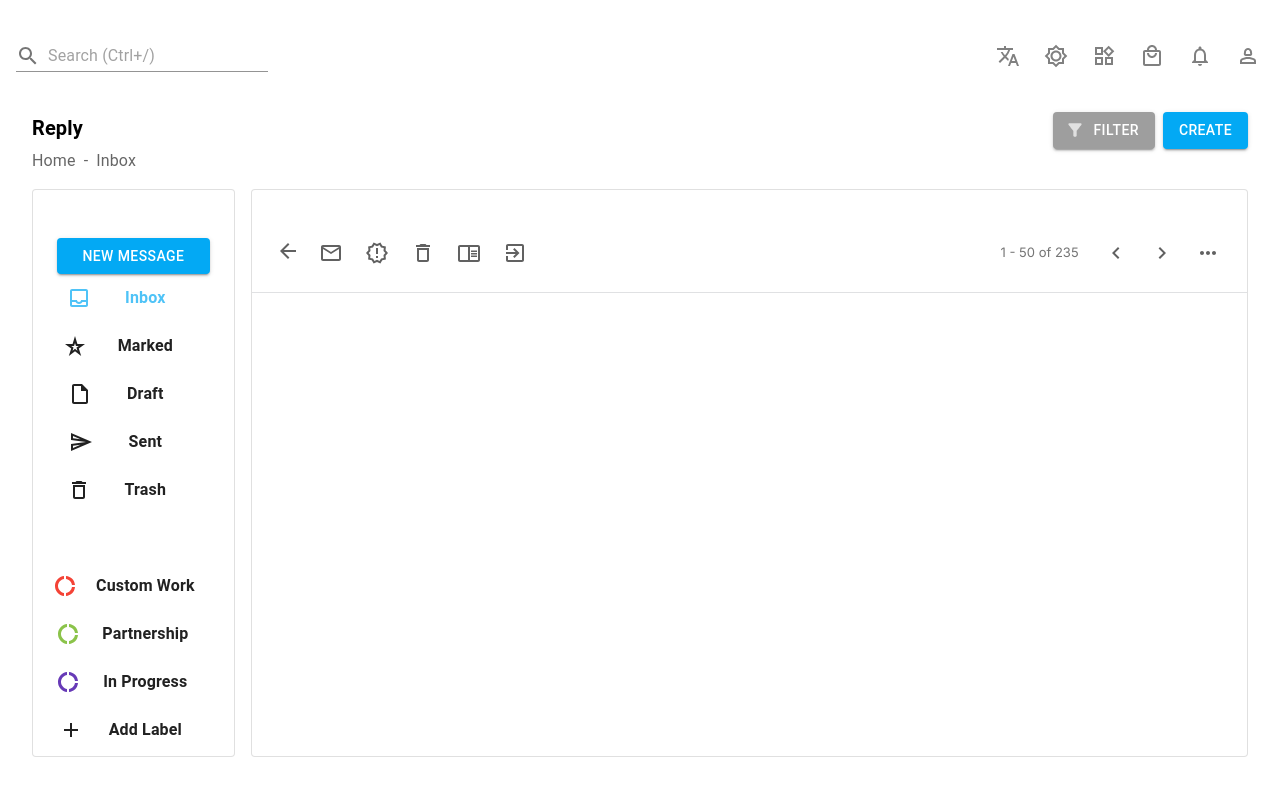
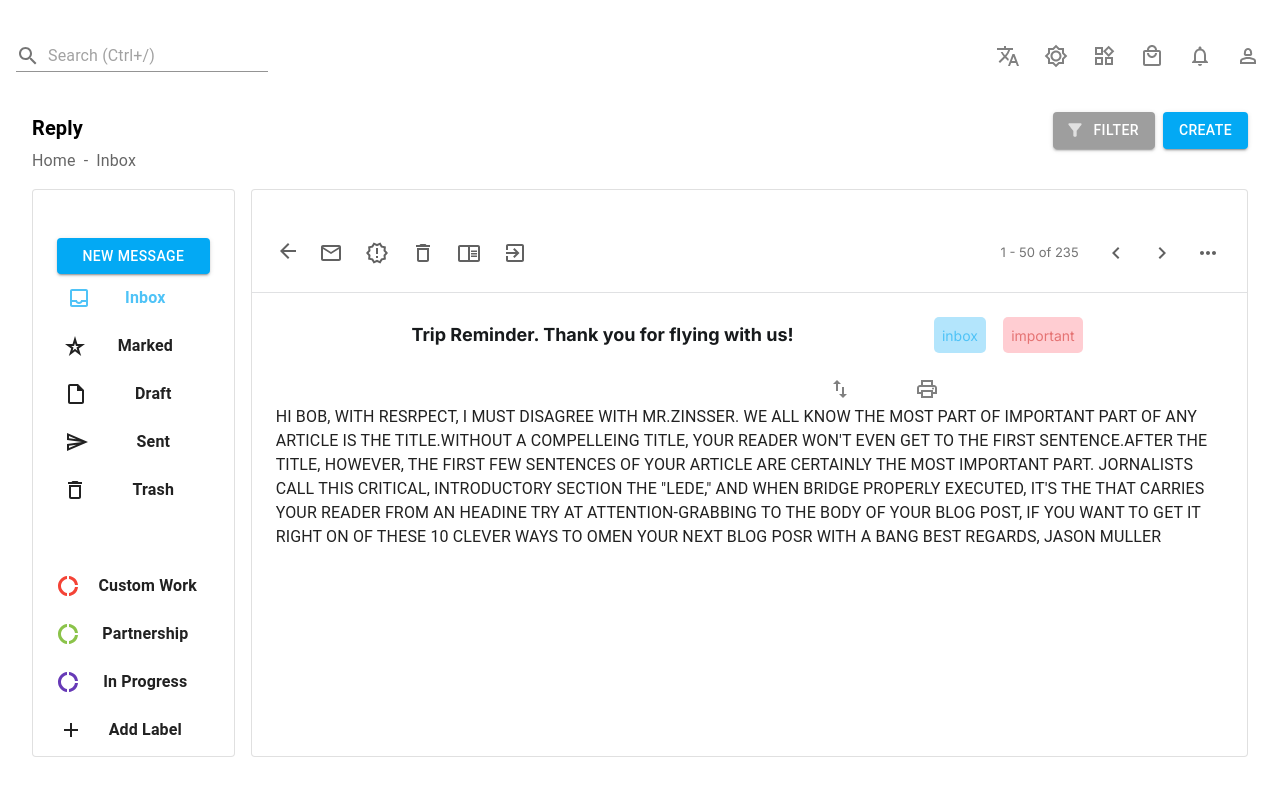
Before and after one commit to erhanbarisolmez/nextjs-dashboard-marketting-v1, a Next.js app: page /en/edit-product in a window 1280 px wide. Shown: the top 796 px of the page. Built offline with nearby package versions, Linux system fonts and the light colour scheme.

Commit message:
14.02.2024

```diff
--- a/src/components/TypographyCustom.js
+++ b/src/components/TypographyCustom.js
@@ -19,6 +19,8 @@ export const TypographyCustom = ({
         {text2}
       </Typography>
 
+
+
     </Typography>
   )
 }
--- a/src/components/e-commerce/edit-product/inbox/inbox.js
+++ b/src/components/e-commerce/edit-product/inbox/inbox.js
@@ -47,13 +47,13 @@ export const Inbox = () => {
   const menuItems = [
     { icon: <InboxIcon />, text: 'Inbox', content: <InboxContent />, },
     { icon: <StarIcon />, text: 'Marked', content: <MarkedContent />, },
-    { icon: <FileIcon />, text: 'Draft', content: <DraftContent />, },
-    { icon: <SendIcon />, text: 'Sent', content: <SentContent />, },
-    { icon: <DeleteIcon />, text: 'Trash', content: <TrashContent />, },
+    { icon: <FileIcon sx={{ mr: 2 }} />, text: 'Draft', content: <DraftContent />, },
+    { icon: <SendIcon sx={{ mr: 2 }} />, text: 'Sent', content: <SentContent />, },
+    { icon: <DeleteIcon sx={{ mr: 2 }} />, text: 'Trash', content: <TrashContent />, },
     menuSeperator,
-    { icon: <DonutLargeIcon sx={{ color: colorRed }} />, text: 'Custom Work', content: <CustomWorkContent />, },
-    { icon: <DonutLargeIcon sx={{ color: colorGreen }} />, text: 'Partnership', content: <PartnershipContent />, },
-    { icon: <DonutLargeIcon sx={{ color: colorPurple }} />, text: 'In Progress', content: <SentContent />, },
+    { icon: <DonutLargeIcon sx={{ color: colorRed, ml: 0.6 }} />, text: 'Custom Work', content: <CustomWorkContent />, },
+    { icon: <DonutLargeIcon sx={{ color: colorGreen, }} />, text: 'Partnership', content: <PartnershipContent />, },
+    { icon: <DonutLargeIcon sx={{ color: colorPurple, }} />, text: 'In Progress', content: <SentContent />, },
     { icon: <AddIcon />, text: 'Add Label', content: <AddLabelContent />, },
   ];
 
@@ -88,9 +88,8 @@ export const Inbox = () => {
 
     <>
       <Grid container mt={2} sx={{ display: 'flex', justifyContent: 'space-between' }} >
-
         {/* LEFT */}
-        {windowWidth > 1200 &&(
+        {windowWidth > 1200 && (
           <Grid item xs={12} lg={2} >
             <Card sx={{ height: '100%' }}>
               <Grid item xs={12} mt={6} >
@@ -123,8 +122,8 @@ export const Inbox = () => {
                 lg: 1
               },
               mt: {
-              xs :1,
-              lg : 0
+                xs: 1,
+                lg: 0
               }
             }}>
               <Grid item xs={12} mt={6} >
--- a/src/components/e-commerce/edit-product/inbox/menuItems/inboxContent.js
+++ b/src/components/e-commerce/edit-product/inbox/menuItems/inboxContent.js
@@ -1,13 +1,17 @@
 'use client'
+import { InboxContentHeader } from "./inboxContent/InboxContentHeader";
+import { InboxHeader } from "./inboxContent/InboxHeader";
+import { UserCardInbox } from "./inboxContent/UserCardInbox";
 
-import { InboxHeader } from "./inboxContent/InboxHeader"
 
 export const InboxContent = () => {
   return (
     <>
-        <InboxHeader
+        <InboxHeader />
 
-        />
+        <InboxContentHeader />
+
+        <UserCardInbox />
     </>
   )
 }
--- /dev/null
+++ b/src/components/e-commerce/edit-product/inbox/menuItems/inboxContent/InboxContentHeader.js
@@ -0,0 +1,72 @@
+import { TabHeader } from "@/components/e-commerce/TabHeader";
+import { palette } from "@/style/color";
+import {
+  PrintOutlined as PrintIcon,
+  SwapVertOutlined as SwapIcon
+} from '@mui/icons-material/';
+import Typography from '@mui/joy/Typography';
+import { Grid } from '@mui/material';
+
+export const InboxContentHeader = () => {
+  const headerText = "Trip Reminder. Thank you for flying with us!"
+
+  return (
+    <>
+     <Grid item container
+        sx={{
+          display: 'flex',
+          alignItems:'center',
+          justifyContent:'space-evenly'
+        }}>
+        <TabHeader
+          level="title-lg"
+          headerTextField={headerText}
+          sx={{
+            mt: 3,
+            justifyContent:'start'
+          }}
+        />
+        <Grid item xs = {2}  sx={{
+          display: 'flex',
+          justifyContent: 'space-around',
+          mt: 3
+        }}>
+          <Typography
+            level="body-sm"
+            sx={{
+              backgroundColor: palette.lightBlue[100],
+              p: 1,
+              borderRadius: 5,
+              maxHeight: 20,
+              color: palette.lightBlue[300]
+            }}
+          >
+            inbox
+          </Typography>
+
+          <Typography
+            level="body-sm"
+            sx={{
+              backgroundColor: palette.red[100],
+              p: 1,
+              borderRadius: 5,
+              maxHeight: 20,
+              color: palette.red[300],
+              ml:1
+            }}
+          >
+            important
+          </Typography>
+
+        </Grid>
+        <Grid item xs={6} sx={{ display: 'flex', justifyContent: 'flex-end', mt: 3}}>
+
+          <Grid item xs={2}><SwapIcon sx={{ color: "GrayText" }} /></Grid>
+          <Grid item xs={2}><PrintIcon sx={{ color: "GrayText", ml:1 }} /></Grid>
+
+        </Grid>
+
+      </Grid>
+    </>
+  )
+}
--- a/src/components/e-commerce/edit-product/inbox/menuItems/inboxContent/InboxHeader.js
+++ b/src/components/e-commerce/edit-product/inbox/menuItems/inboxContent/InboxHeader.js
@@ -32,6 +32,7 @@ export const InboxHeader = () => {
             alignContent: 'center',
             alignItems: 'center',
             color: palette.grey[700],
+
           }}
         >
           <Grid><ArrowIcon fontSize="medium" /></Grid>
--- /dev/null
+++ b/src/components/e-commerce/edit-product/inbox/menuItems/inboxContent/UserCardInbox.js
@@ -0,0 +1,59 @@
+'use client'
+import { Avatar } from '@mui/joy';
+import { Grid, Typography } from '@mui/material';
+import { useState } from "react";
+export const UserCardInbox = () => {
+  const [open, setOpen] = useState(false);
+
+  const handleClick = () => {
+    setOpen(prevOpen => !prevOpen)
+    console.log("durum:", open);
+  }
+  const message = `Hi Bob,
+
+  With resrpect, i must disagree with Mr.Zinsser. We all know the most part of important part of any article is the title.Without a compelleing title, your reader won't even get to the first sentence.After the title, however, the first few sentences of your article are certainly the most important part.
+  Jornalists call this critical, introductory section the "Lede," and when bridge properly executed, it's the that carries your reader from an headine try at attention-grabbing to the body of your blog post, if you want to get it right on of these 10 clever ways to omen your next blog posr with a bang
+  Best regards,
+  Jason Muller`;
+
+  return (
+    <div onClick={handleClick}>
+        {open ?(
+        <Grid item container sx={{display:'flex', backgroundColor: 'bisque', mt: 3 }}>
+      <Grid item xs={6} sx={{ backgroundColor: 'beige', display: 'flex', alignItems:'center'}}>
+        <Grid item container  xs={12} sx={{display:'flex',justifyContent:'space-around', bgcolor: 'lightblue' }}>
+          <Grid item xs = {4} sx={{bgcolor:'red'}}>
+          <Avatar variant='outlined' />
+          </Grid>
+          <Grid item xs={4}>
+            Emma Smith
+          </Grid>
+          <Grid item xs={4}>
+            1 day ago
+          </Grid>
+        </Grid>
+      </Grid>
+      <Grid item xs={6} sx={{ backgroundColor: 'lavender' }}>
+
+        <Grid item xs={12} sx={{ display: 'flex', justifyContent: 'end' }}>
+          . . .
+        </Grid>
+      </Grid>
+      <Typography>
+      {message}
+
+      </Typography>
+
+    </Grid>
+      ) :
+       <Typography sx={{
+        textTransform: 'uppercase'
+       }}>
+        {message}
+       </Typography>
+      }
+
+    </div>
+
+  )
+}
```
Also changed, not shown: src/components/e-commerce/TabHeader.js (+11 -2 lines). Lines whose indentation alone changed are shown as unchanged.
